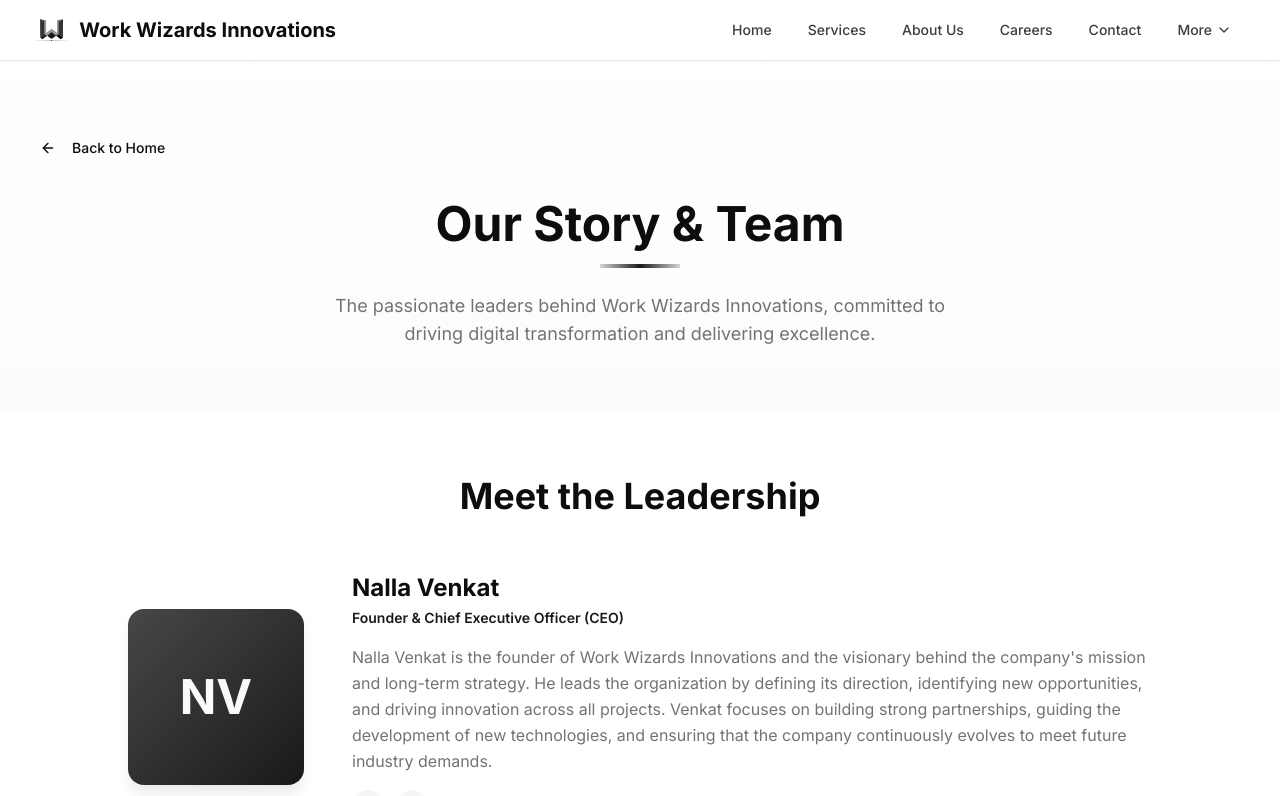
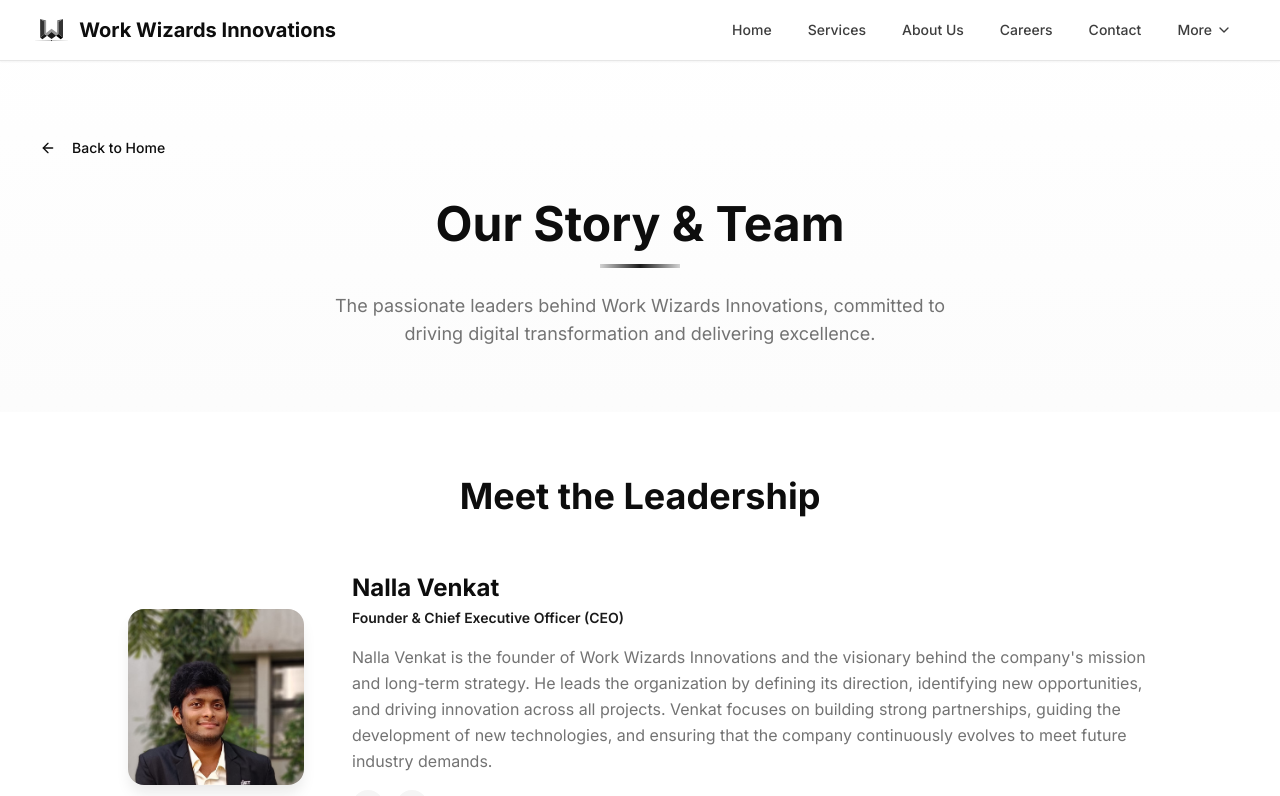
Before and after one commit to WorkWizardss/wwi, a React (Vite) app: page /team in a window 1280 px wide. Shown: the top 796 px of the page. Built offline with nearby package versions, Linux system fonts and the light colour scheme; the HTML template or start-up script is replaced by a standard one.

Commit message:
Add team images
Co-authored-by: Nalla767 <188883276+Nalla767@users.noreply.github.com>

```diff
--- a/src/pages/Team.tsx
+++ b/src/pages/Team.tsx
@@ -108,10 +108,12 @@ const Team = () => {
                   style={{ animationDelay: `${index * 100}ms` }}
                 >
                   <div className="flex-shrink-0">
-                    <div className="w-36 h-36 md:w-44 md:h-44 rounded-2xl bg-gradient-to-br from-primary/80 to-primary flex items-center justify-center shadow-lg">
-                      <span className="text-4xl md:text-5xl font-bold text-primary-foreground">
-                        {member.initials}
-                      </span>
+                    <div className="w-36 h-36 md:w-44 md:h-44 rounded-2xl overflow-hidden shadow-lg">
+                      <img
+                        src={member.image}
+                        alt={member.name}
+                        className="w-full h-full object-cover object-top"
+                      />
                     </div>
                   </div>
                   <div className={`flex-1 text-center md:text-left ${!isEven ? "md:text-right" : ""}`}>
```
